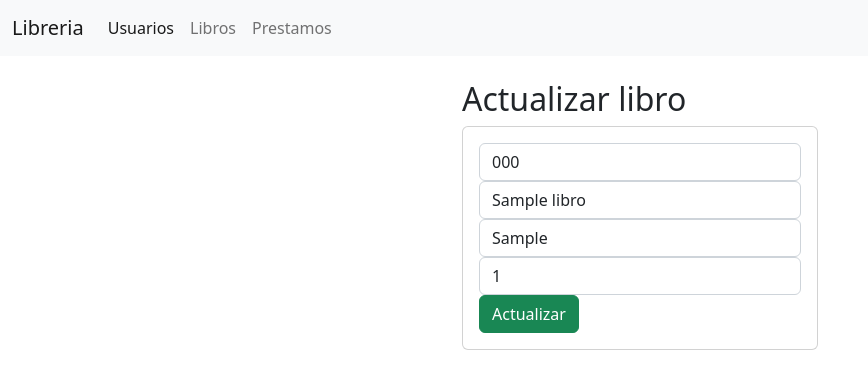
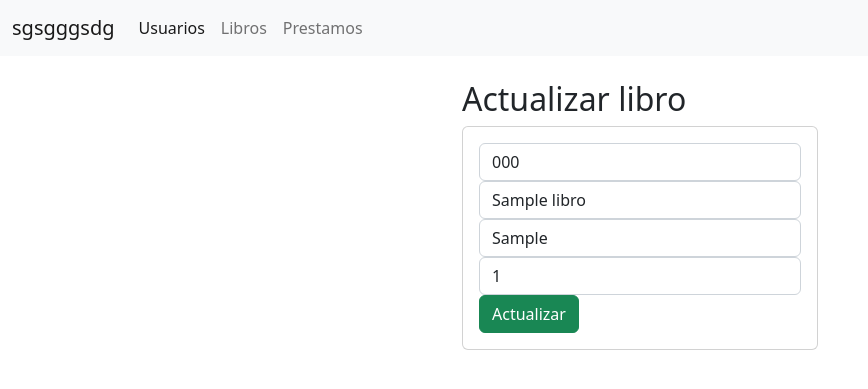
Before and after one commit to mrygr/libreria, a Django app: page /gestionLibros/editarLibros/000 in a window 1280 px wide. Shown: the top 389 px of the page, without its empty margins (0-868 px from the left). Run offline with Django 4.2, Linux system fonts and the light colour scheme; tables that the repository leaves empty hold one stand-in row (values such as "Sample post").

Commit message:
Prueba estilos

```diff
--- a/Aplicaciones/sistema/templates/plantilla.html
+++ b/Aplicaciones/sistema/templates/plantilla.html
@@ -12,7 +12,7 @@
 <body>
     <nav class="navbar navbar-expand-lg bg-light">
         <div class="container-fluid">
-          <a class="navbar-brand" href="#">Libreria</a>
+          <a class="navbar-brand" href="#">sgsgggsdg</a>
           <button class="navbar-toggler" type="button" data-bs-toggle="collapse" data-bs-target="#navbarNavAltMarkup" aria-controls="navbarNavAltMarkup" aria-expanded="false" aria-label="Toggle navigation">
             <span class="navbar-toggler-icon"></span>
           </button>
```
